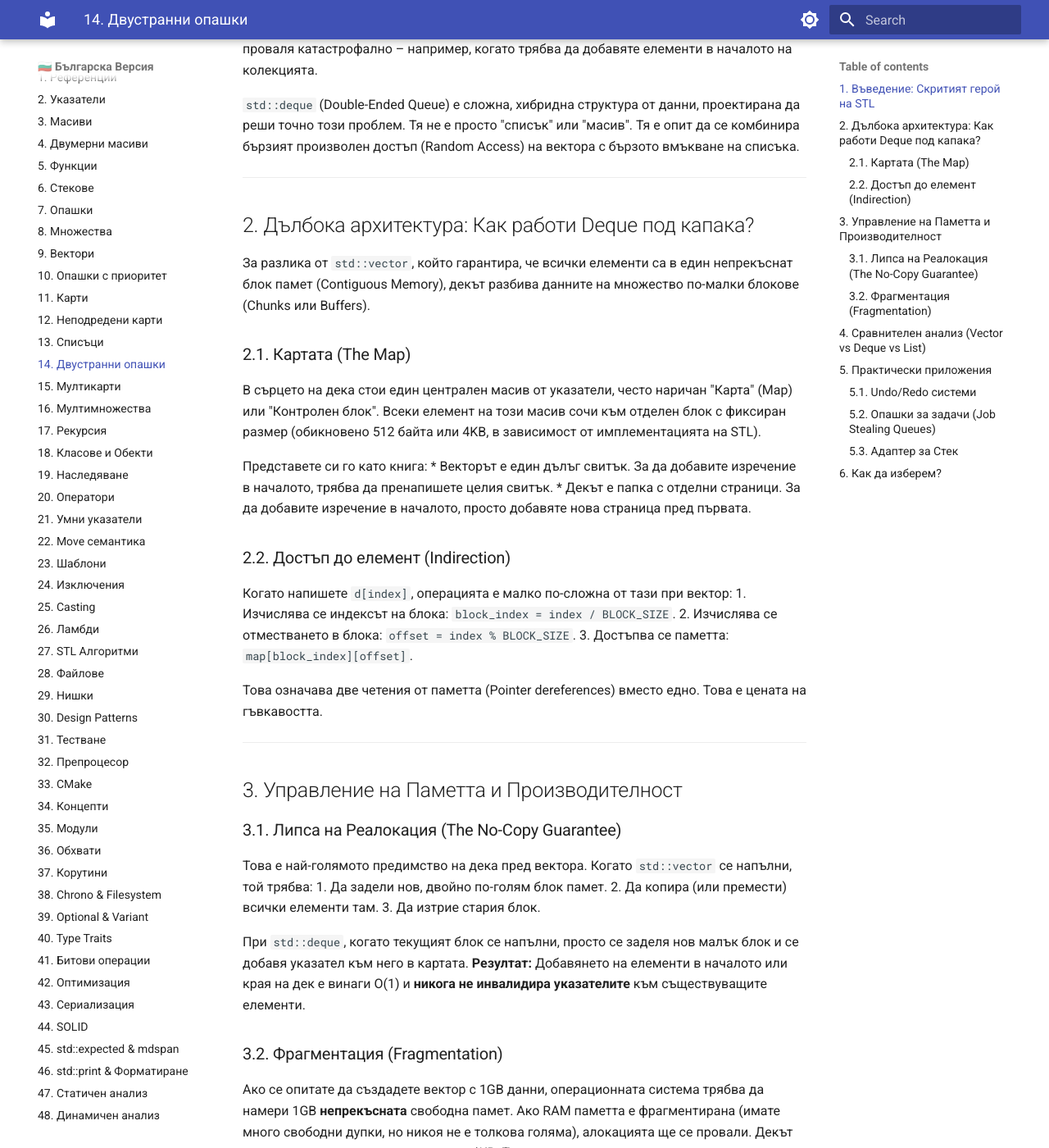
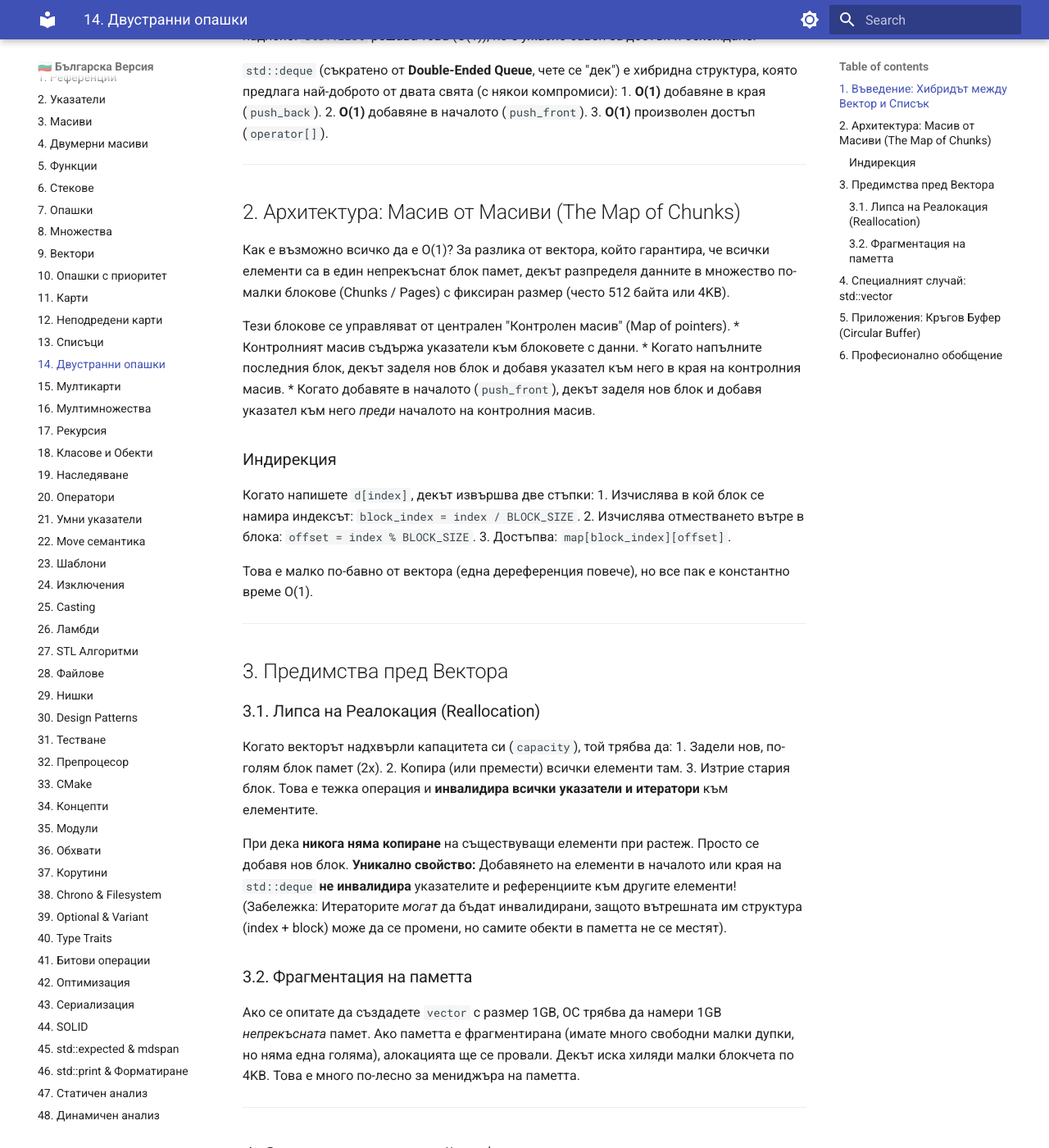
Before and after one commit to KadirYazadzhi/CPlusPlus---KeyConcepts, an MkDocs documentation site: the page built from docs/bg/Deques/Deques.md, in a window 1280 px wide and 1400 px high, scrolled down 324 px. Shown: the whole window at 82% size. Built offline with MkDocs 1.6.1 and Material for MkDocs 9.7.7, drawn with Linux system fonts in a browser that asks for light colours; some of the changed text lies outside the part shown.

```diff
--- a/docs/bg/Deques/Deques.md
+++ b/docs/bg/Deques/Deques.md
@@ -1,96 +1,81 @@
-# Deques (std::deque) - Пълно техническо ръководство и анализ
+# Deques (Дек) - Пълно техническо ръководство
 
-## 1. Въведение: Скритият герой на STL
+## 1. Въведение: Хибридът между Вектор и Списък
 
-Когато C++ програмистите избират контейнер, те почти винаги посягат към `std::vector`. Това е правилният избор в 90% от случаите. Но има сценарии, в които векторът се проваля катастрофално – например, когато трябва да добавяте елементи в началото на колекцията.
+В C++ `std::vector` е кралят на контейнерите. Той е бърз, компактен и кеш-приятелски. Но има една слабост: вмъкването на елементи в началото (`insert(begin(), val)`) е изключително бавно (**O(N)**), защото трябва да измести всички съществуващи елементи надясно.
+`std::list` решава това (O(1)), но е ужасно бавен за достъп и обхождане.
 
-`std::deque` (Double-Ended Queue) е сложна, хибридна структура от данни, проектирана да реши точно този проблем. Тя не е просто "списък" или "масив". Тя е опит да се комбинира бързият произволен достъп (Random Access) на вектора с бързото вмъкване на списъка.
+`std::deque` (съкратено от **Double-Ended Queue**, чете се "дек") е хибридна структура, която предлага най-доброто от двата свята (с някои компромиси):
+1.  **O(1)** добавяне в края (`push_back`).
+2.  **O(1)** добавяне в началото (`push_front`).
+3.  **O(1)** произволен достъп (`operator[]`).
 
 ---
 
-## 2. Дълбока архитектура: Как работи Deque под капака?
+## 2. Архитектура: Масив от Масиви (The Map of Chunks)
 
-За разлика от `std::vector`, който гарантира, че всички елементи са в един непрекъснат блок памет (Contiguous Memory), декът разбива данните на множество по-малки блокове (Chunks или Buffers).
+Как е възможно всичко да е O(1)?
+За разлика от вектора, който гарантира, че всички елементи са в един непрекъснат блок памет, декът разпределя данните в множество по-малки блокове (Chunks / Pages) с фиксиран размер (често 512 байта или 4KB).
 
-### 2.1. Картата (The Map)
-В сърцето на дека стои един централен масив от указатели, често наричан "Карта" (Map) или "Контролен блок".
-Всеки елемент на този масив сочи към отделен блок с фиксиран размер (обикновено 512 байта или 4KB, в зависимост от имплементацията на STL).
+Тези блокове се управляват от централен "Контролен масив" (Map of pointers).
+*   Контролният масив съдържа указатели към блоковете с данни.
+*   Когато напълните последния блок, декът заделя нов блок и добавя указател към него в края на контролния масив.
+*   Когато добавяте в началото (`push_front`), декът заделя нов блок и добавя указател към него *преди* началото на контролния масив.
 
-Представете си го като книга:
-*   Векторът е един дълъг свитък. За да добавите изречение в началото, трябва да пренапишете целия свитък.
-*   Декът е папка с отделни страници. За да добавите изречение в началото, просто добавяте нова страница пред първата.
+### Индирекция
+Когато напишете `d[index]`, декът извършва две стъпки:
+1.  Изчислява в кой блок се намира индексът: `block_index = index / BLOCK_SIZE`.
+2.  Изчислява отместването вътре в блока: `offset = index % BLOCK_SIZE`.
+3.  Достъпва: `map[block_index][offset]`.
 
-### 2.2. Достъп до елемент (Indirection)
-Когато напишете `d[index]`, операцията е малко по-сложна от тази при вектор:
-1.  Изчислява се индексът на блока: `block_index = index / BLOCK_SIZE`.
-2.  Изчислява се отместването в блока: `offset = index % BLOCK_SIZE`.
-3.  Достъпва се паметта: `map[block_index][offset]`.
-
-Това означава две четения от паметта (Pointer dereferences) вместо едно. Това е цената на гъвкавостта.
+Това е малко по-бавно от вектора (една дереференция повече), но все пак е константно време O(1).
 
 ---
 
-## 3. Управление на Паметта и Производителност
+## 3. Предимства пред Вектора
 
-### 3.1. Липса на Реалокация (The No-Copy Guarantee)
-Това е най-голямото предимство на дека пред вектора.
-Когато `std::vector` се напълни, той трябва:
-1.  Да задели нов, двойно по-голям блок памет.
-2.  Да копира (или премести) всички елементи там.
-3.  Да изтрие стария блок.
+### 3.1. Липса на Реалокация (Reallocation)
+Когато векторът надхвърли капацитета си (`capacity`), той трябва да:
+1.  Задели нов, по-голям блок памет (2x).
+2.  Копира (или премести) всички елементи там.
+3.  Изтрие стария блок.
+Това е тежка операция и **инвалидира всички указатели и итератори** към елементите.
 
-При `std::deque`, когато текущият блок се напълни, просто се заделя нов малък блок и се добавя указател към него в картата.
-**Резултат:** Добавянето на елементи в началото или края на дек е винаги O(1) и **никога не инвалидира указателите** към съществуващите елементи.
+При дека **никога няма копиране** на съществуващи елементи при растеж. Просто се добавя нов блок.
+**Уникално свойство:** Добавянето на елементи в началото или края на `std::deque` **не инвалидира** указателите и референциите към другите елементи! (Забележка: Итераторите *могат* да бъдат инвалидирани, защото вътрешната им структура (index + block) може да се промени, но самите обекти в паметта не се местят).
 
-### 3.2. Фрагментация (Fragmentation)
-Ако се опитате да създадете вектор с 1GB данни, операционната система трябва да намери 1GB **непрекъсната** свободна памет. Ако RAM паметта е фрагментирана (имате много свободни дупки, но никоя не е толкова голяма), алокацията ще се провали.
-Декът ще поиска хиляди малки парчета по 4KB. Тези парчета се намират много лесно и могат да са разпръснати из цялата физическа памет.
+### 3.2. Фрагментация на паметта
+Ако се опитате да създадете `vector` с размер 1GB, ОС трябва да намери 1GB *непрекъсната* памет. Ако паметта е фрагментирана (имате много свободни малки дупки, но няма една голяма), алокацията ще се провали.
+Декът иска хиляди малки блокчета по 4KB. Това е много по-лесно за мениджъра на паметта.
 
 ---
 
-## 4. Сравнителен анализ (Vector vs Deque vs List)
+## 4. Специалният случай: std::vector<bool>
 
-| Характеристика | std::vector | std::deque | std::list |
-| :--- | :--- | :--- | :--- |
-| **Random Access** (`[]`) | O(1) - Най-бързо | O(1) - Бързо | O(N) - Бавно |
-| **Push Back** | O(1) (Amortized) | O(1) | O(1) |
-| **Push Front** | O(N) | O(1) | O(1) |
-| **Insert Middle** | O(N) | O(N) | O(1)* |
-| **Cache Locality** | Отлична | Добро | Лоша |
-| **Memory Overhead** | Минимален | Среден | Голям |
-| **Pointer Validity** | Инвалидира се | Запазва се (при push front/back) | Запазва се винаги |
+Знаете ли, че `std::vector<bool>` не е вектор от `bool`? Това е специализация, която пакетира битовете (1 бит на елемент) за пестене на памет.
+Това означава, че не можете да вземете адрес на елемент (`&v[0]` е грешка) и достъпът е бавен (битови операции).
 
-*(*) При list е O(1) само ако вече имате итератор до мястото.*
+`std::deque<bool>` няма тази специализация! Той е истински контейнер от `bool` стойности (обикновено 1 байт на елемент). Ако ви трябва контейнер за булеви стойности, който се държи нормално, използвайте `deque`.
 
 ---
 
-## 5. Практически приложения
+## 5. Приложения: Кръгов Буфер (Circular Buffer)
 
-### 5.1. Undo/Redo системи
-Декът е идеален за буфери с фиксиран размер (Ring Buffer).
-Пример: Пазим последните 100 действия на потребителя.
-*   Ново действие: `push_back(action)`.
-*   Ако размерът > 100: `pop_front()`.
-С вектор това би било кошмарно бавно (преместване на 99 елемента всеки път).
-
-### 5.2. Опашки за задачи (Job Stealing Queues)
-В многонишкови системи, всеки worker thread има своя опашка.
-*   Собственикът добавя и взима задачи от единия край (LIFO).
-*   Други нишки ("крадци"), които нямат работа, могат да откраднат задача от *другия* край (FIFO), за да не пречат на собственика.
-Декът позволява едновременен достъп до двата края с минимално заключване.
-
-### 5.3. Адаптер за Стек
-Знаете ли, че `std::stack` по подразбиране използва `std::deque` като вътрешен контейнер, а не `std::vector`?
-Причината е, че стекът често расте непредвидимо, и избягването на векторните копирания при растеж е по-важно от микро-оптимизацията на достъпа.
+Декът е естественият избор за реализация на опашки, стекове и History буфери (напр. Undo/Redo функционалност).
+*   **Undo:** Пазим последните 50 команди.
+*   Когато дойде 51-ва, правим `pop_front()` (махаме най-старата) и `push_back()` (слагаме новата).
+*   С вектор това би било O(N). С дек е O(1).
 
 ---
 
-## 6. Как да изберем?
+## 6. Професионално обобщение
 
-1.  **По подразбиране:** Ползвайте `std::vector`.
-2.  **Ако добавяте отпред:** Ползвайте `std::deque`.
-3.  **Ако не знаете размера:** Ако данните са огромни и не знаете колко ще бъдат, декът е по-безопасен (няма да предизвика Out Of Memory заради липса на непрекъснат блок).
-4.  **Ако ви трябват стабилни указатели:** Ако архитектурата ви разчита на това, че адресът на `element` няма да се промени, докато добавяте нови, ползвайте `std::deque` (или `std::list`).
+1.  **По подразбиране:** Използвайте `std::vector`.
+2.  **Използвайте Deque, ако:**
+    *   Трябва да добавяте/триете от **началото** (`push_front`).
+    *   Не знаете колко елемента ще имате и искате да избегнете скъпите реалокации на вектора.
+    *   Трябва ви контейнер за `bool`, който се държи като нормален контейнер.
+3.  **Stack Adapter:** `std::stack` по подразбиране използва `std::deque` като вътрешен контейнер, точно заради стабилността на паметта.
 
 ---
 *(Този документ е част от "The Ultimate C++ Mastery Framework".)*
```
Also changed, not shown: docs/bg/Bit_Manipulation/Bit_Manipulation.md (+16 -30 lines), docs/bg/Move_Semantics/Move_Semantics.md (+6 -6 lines), docs/bg/Multisets/Multisets.md (+62 -59 lines), docs/bg/Type_Casting/Type_Casting.md (+2 -9 lines).
